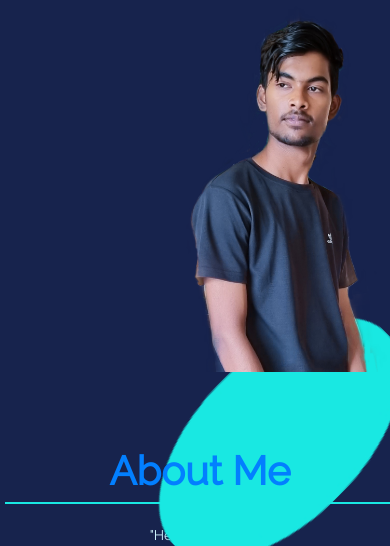
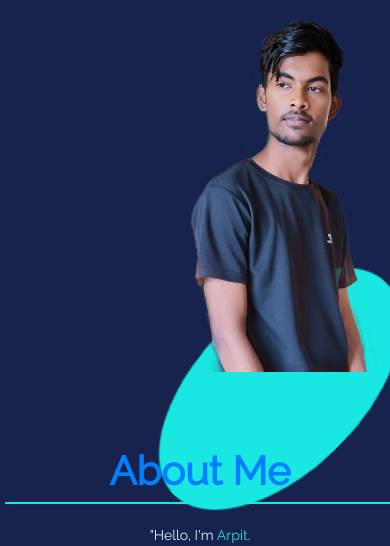
Before and after one commit to A-R-P-I-T-JAIN/Portfolio, a plain HTML site: page index.html in a window 390 px wide. Shown: the part 293-839 px from the top of the page. Drawn offline with Linux system fonts and the light colour scheme.

Commit message:
Update style.css

```diff
--- a/style.css
+++ b/style.css
@@ -798,6 +798,7 @@ nav div ul li a:hover{
         margin-right: -4rem;
         transform: rotate(135deg);
         bottom: 3rem;
+        margin-bottom: 5rem;
     }
 
     .sec-2 {
```
